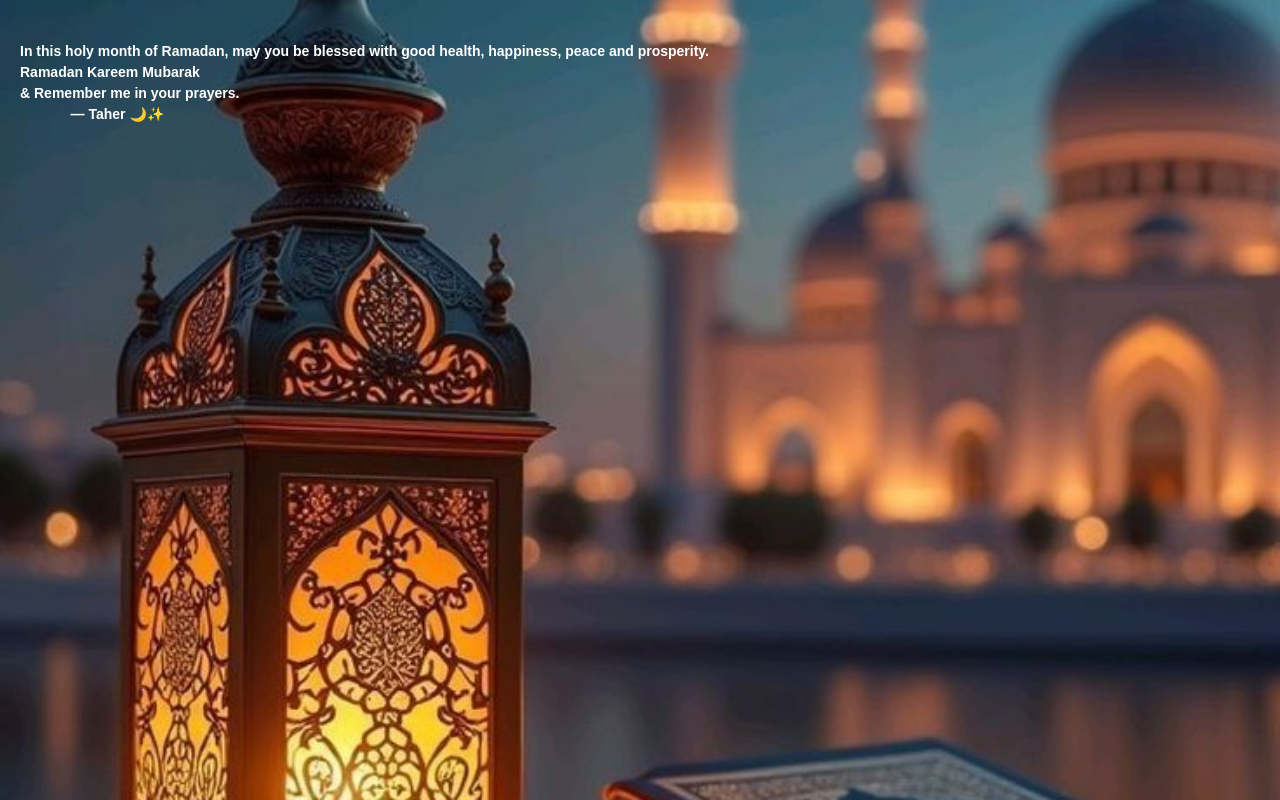
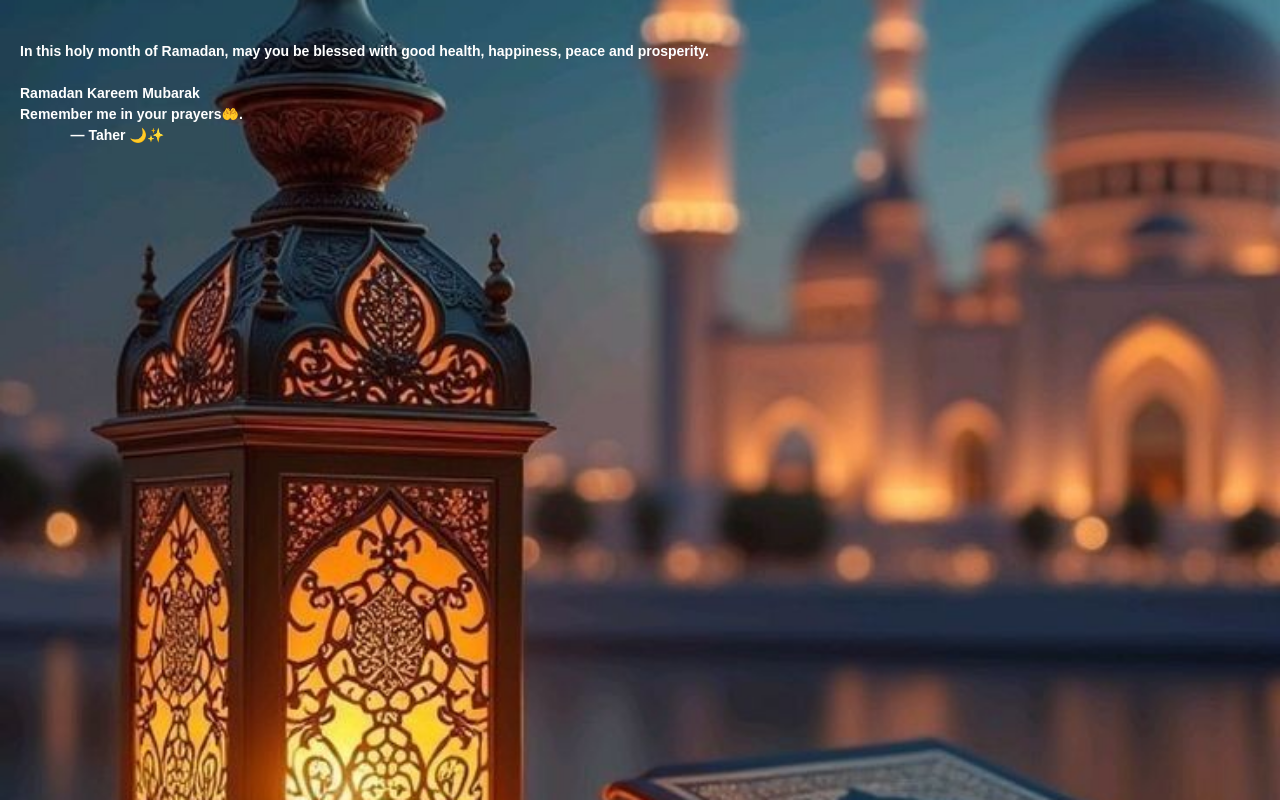
Before and after one commit to AjjuParvez/Ramadan-wishes, a plain HTML site: page index.html in a window 1280 px wide. Drawn offline with Linux system fonts and the light colour scheme.

Commit message:
Update index.html

```diff
--- a/index.html
+++ b/index.html
@@ -37,8 +37,9 @@
 <!-- CLEAN WISHES ON BACKGROUND -->
 <div class="wish-text">
 In this holy month of Ramadan, may you be blessed with good health, happiness, peace and prosperity.
+
 Ramadan Kareem Mubarak
-& Remember me in your prayers.
+Remember me in your prayers🤲.
              — Taher 🌙✨
 </div>
 
```
